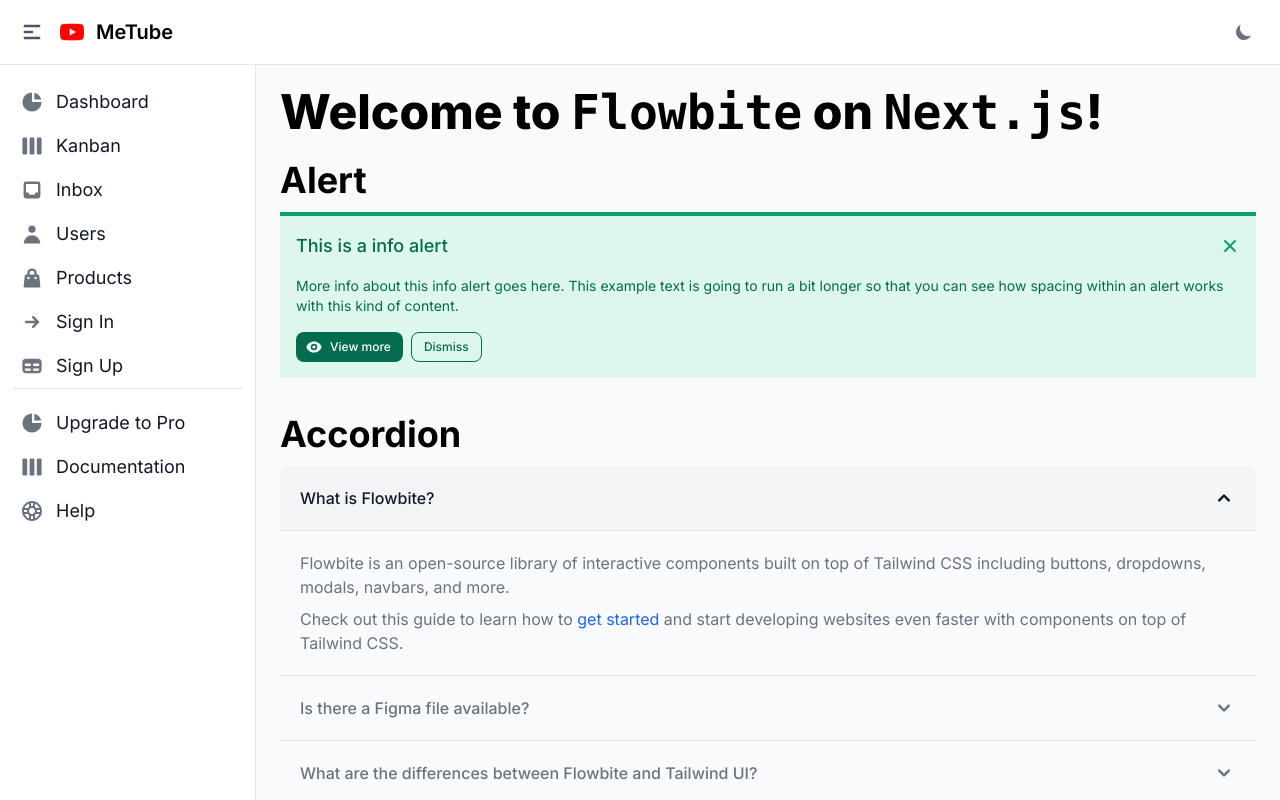
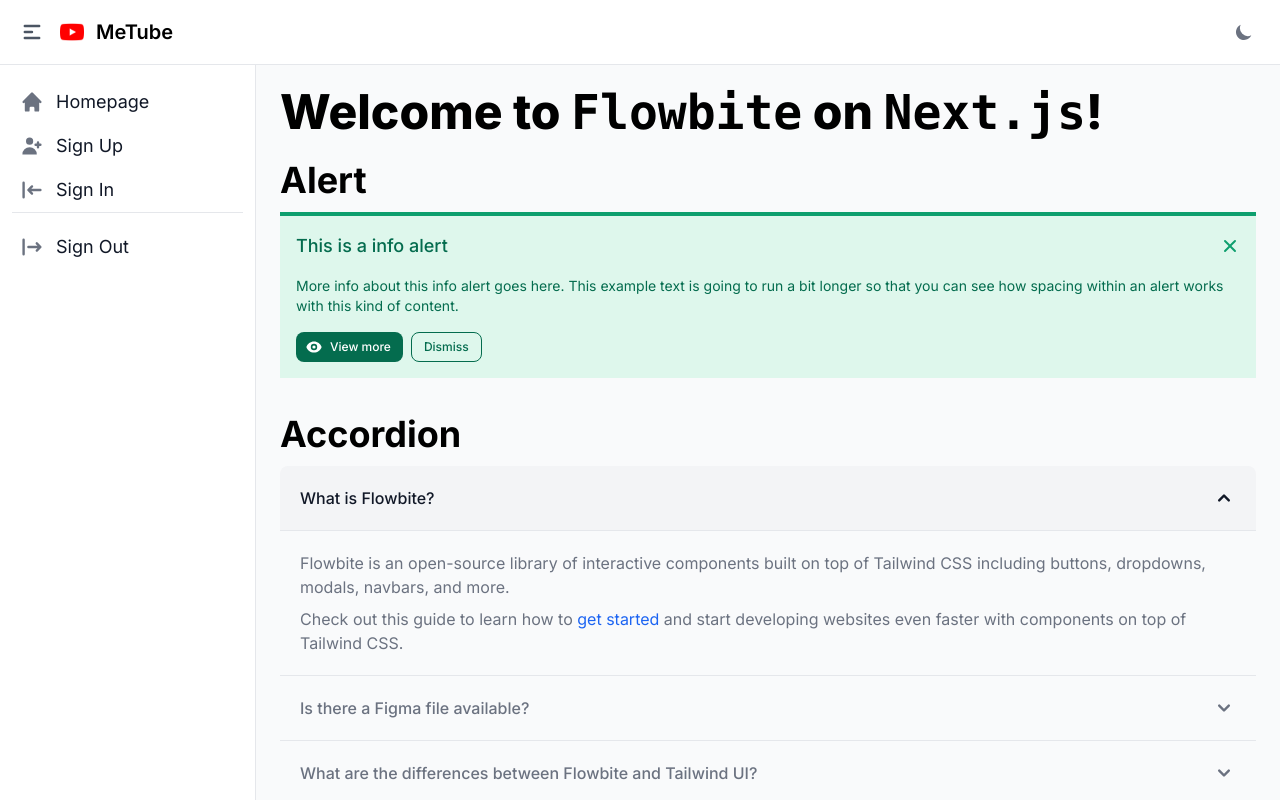
Before and after one commit to luongvietdung/video_sharing, a Next.js app in the folder frontend/: page / in a window 1280 px wide. Shown: the top 800 px of the page. Built offline with nearby package versions, Linux system fonts and the light colour scheme.

Commit message:
Create Menu Sidebar

```diff
--- a/frontend/app/(dashboard)/navbar.tsx
+++ b/frontend/app/(dashboard)/navbar.tsx
@@ -32,7 +32,7 @@
               </button>
               <Navbar.Brand href="/">
                 <Image
-                  alt="Flowbite logo"
+                  alt="Metube logo"
                   height="24"
                   src="/favicon.png"
                   width="24"
--- a/frontend/app/(dashboard)/sidebar.tsx
+++ b/frontend/app/(dashboard)/sidebar.tsx
@@ -3,13 +3,10 @@
 import type { FC } from "react";
 import { BiBuoy } from "react-icons/bi";
 import {
-  HiArrowSmRight,
-  HiChartPie,
-  HiInbox,
-  HiShoppingBag,
-  HiTable,
-  HiUser,
-  HiViewBoards,
+  HiUserAdd,
+  HiHome,
+  HiLogout,
+  HiLogin
 } from "react-icons/hi";
 import { twMerge } from "tailwind-merge";
 
@@ -18,7 +15,7 @@
 
   return (
     <Sidebar
-      aria-label="Sidebar with multi-level dropdown example"
+      aria-label="Sidebar menu"
       collapsed={isCollapsed}
       id="sidebar"
       className={twMerge(
@@ -28,37 +25,19 @@
     >
       <Sidebar.Items>
         <Sidebar.ItemGroup>
-          <Sidebar.Item href="#" icon={HiChartPie}>
-            Dashboard
+          <Sidebar.Item href="/" icon={HiHome}>
+            Homepage
           </Sidebar.Item>
-          <Sidebar.Item href="#" icon={HiViewBoards}>
-            Kanban
+          <Sidebar.Item href="/signup" icon={HiUserAdd}>
+            Sign Up
           </Sidebar.Item>
-          <Sidebar.Item href="#" icon={HiInbox}>
-            Inbox
-          </Sidebar.Item>
-          <Sidebar.Item href="#" icon={HiUser}>
-            Users
-          </Sidebar.Item>
-          <Sidebar.Item href="#" icon={HiShoppingBag}>
-            Products
-          </Sidebar.Item>
-          <Sidebar.Item href="#" icon={HiArrowSmRight}>
+          <Sidebar.Item href="/signin" icon={HiLogin}>
             Sign In
-          </Sidebar.Item>
-          <Sidebar.Item href="#" icon={HiTable}>
-            Sign Up
           </Sidebar.Item>
         </Sidebar.ItemGroup>
         <Sidebar.ItemGroup>
-          <Sidebar.Item href="#" icon={HiChartPie}>
-            Upgrade to Pro
-          </Sidebar.Item>
-          <Sidebar.Item href="#" icon={HiViewBoards}>
-            Documentation
-          </Sidebar.Item>
-          <Sidebar.Item href="#" icon={BiBuoy}>
-            Help
+          <Sidebar.Item href="/signout" icon={HiLogout}>
+            Sign Out
           </Sidebar.Item>
         </Sidebar.ItemGroup>
       </Sidebar.Items>
```
